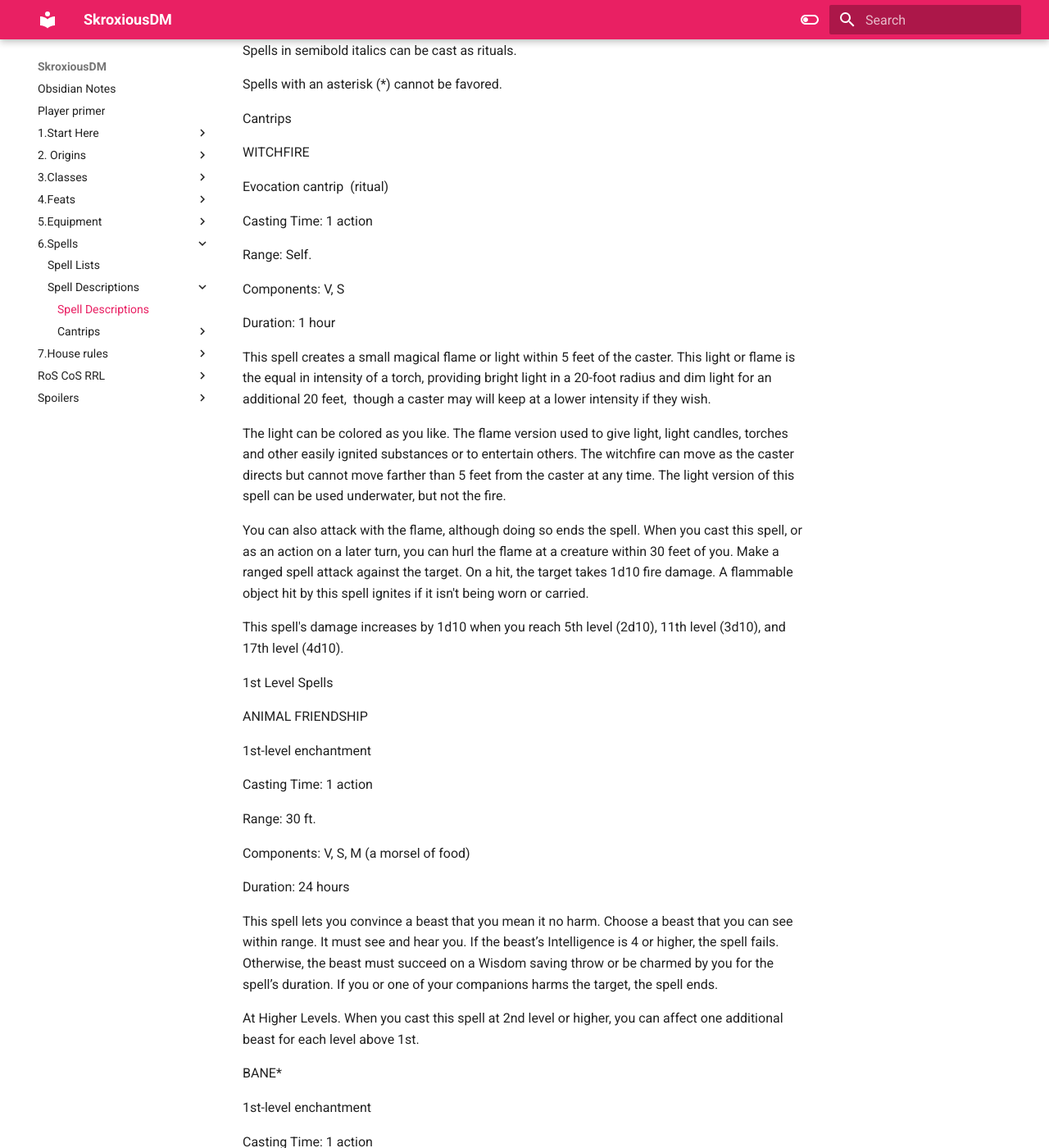
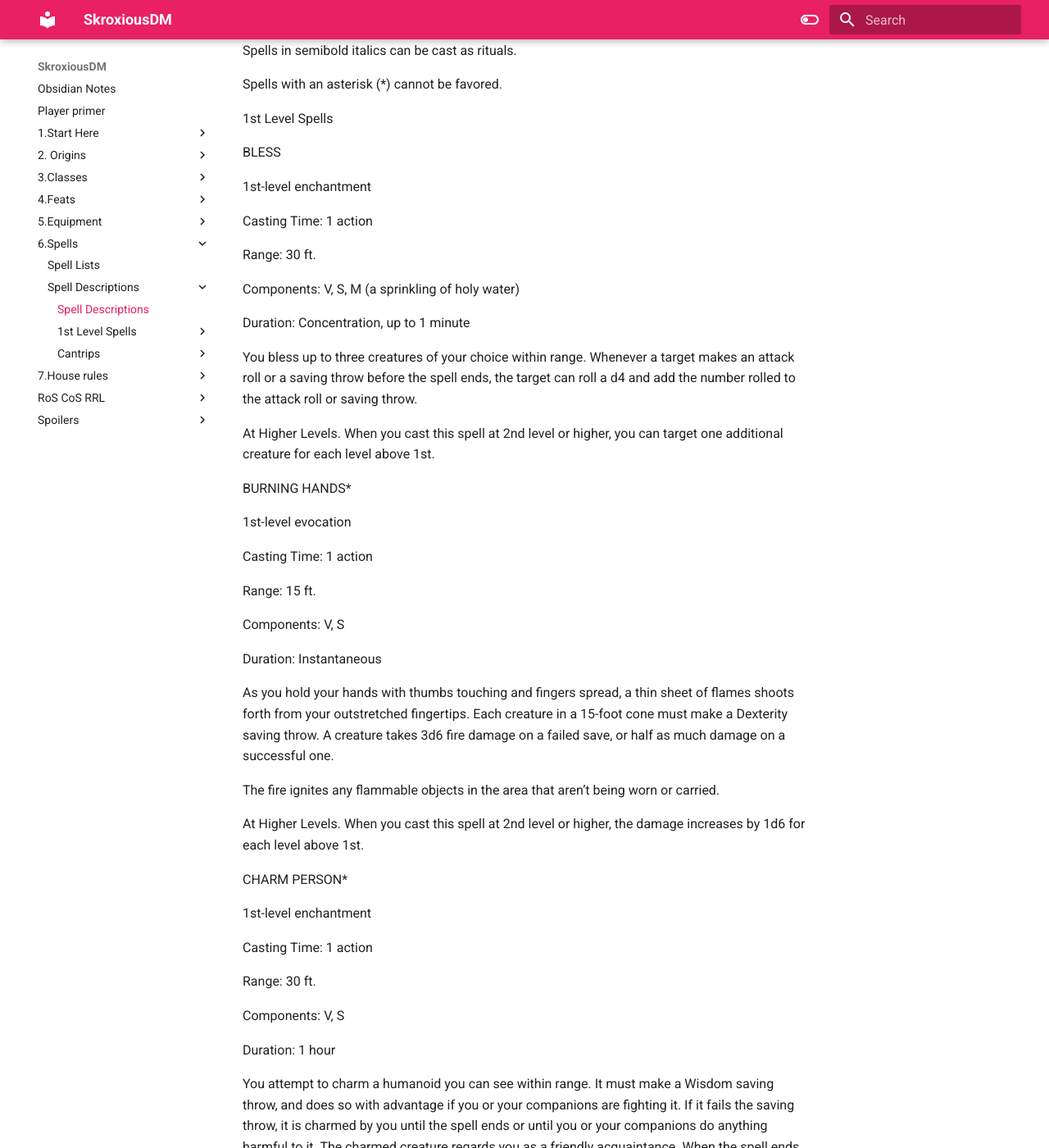
Before and after one commit to SkroxiousDM/SkroxiousDM, an MkDocs documentation site: the page built from docs/6.Spells/Spell Descriptions/Spell Descriptions.md, in a window 1280 px wide and 1400 px high, scrolled down 427 px. Shown: the whole window at 82% size. Built offline with MkDocs 1.6.1 and Material for MkDocs 9.7.7, drawn with Linux system fonts in a browser that asks for light colours; some of the changed text lies outside the part shown.

Commit message:
vault backup: 2023-10-29 23:20:42

```diff
--- a/docs/6.Spells/Spell Descriptions/Spell Descriptions.md
+++ b/docs/6.Spells/Spell Descriptions/Spell Descriptions.md
@@ -12,78 +12,9 @@ Spells in semibold italics can be cast as rituals.
 
 Spells with an asterisk (*) cannot be favored.
 
-Cantrips
-
-
-WITCHFIRE
-
-Evocation cantrip  (ritual)
-
-Casting Time: 1 action
-
-Range: Self.
-
-Components: V, S
-
-Duration: 1 hour
-
-This spell creates a small magical flame or light within 5 feet of the caster. This light or flame is the equal in intensity of a torch, providing bright light in a 20-foot radius and dim light for an additional 20 feet,  though a caster may will keep at a lower intensity if they wish.
-
-The light can be colored as you like. The flame version used to give light, light candles, torches and other easily ignited substances or to entertain others. The witchfire can move as the caster directs but cannot move farther than 5 feet from the caster at any time. The light version of this spell can be used underwater, but not the fire.
-
-You can also attack with the flame, although doing so ends the spell. When you cast this spell, or as an action on a later turn, you can hurl the flame at a creature within 30 feet of you. Make a ranged spell attack against the target. On a hit, the target takes 1d10 fire damage. A flammable object hit by this spell ignites if it isn't being worn or carried.
-
-This spell's damage increases by 1d10 when you reach 5th level (2d10), 11th level (3d10), and 17th level (4d10).
 
 1st Level Spells
 
-ANIMAL FRIENDSHIP
-
-1st-­level enchantment
-
-Casting Time: 1 action
-
-Range: 30 ft.
-
-Components: V, S, M (a morsel of food)
-
-Duration: 24 hours
-
-This spell lets you convince a beast that you mean it no harm. Choose a beast that you can see within range. It must see and hear you. If the beast’s Intelligence is 4 or higher, the spell fails. Otherwise, the beast must succeed on a Wisdom saving throw or be charmed by you for the spell’s duration. If you or one of your companions harms the target, the spell ends.
-
-At Higher Levels. When you cast this spell at 2nd level or higher, you can affect one additional beast for each level above 1st.
-
-BANE*
-
-1st-­level enchantment
-
-Casting Time: 1 action
-
-Range: 30 ft.
-
-Components: V, S, M (a drop of blood)
-
-Duration: Concentration, up to 1 minute
-
-Up to three creatures of your choice that you can see within range must make Charisma saving throws. Whenever a target that fails this saving throw makes an attack roll or a saving throw before the spell ends, the target must roll a d4 and subtract the number rolled from the attack roll or saving throw.
-
-At Higher Levels. When you cast this spell at 2nd level or higher, you can target one additional creature for each level above 1st.
-
-BLACK BOLT*
-
-1st-­level evocation
-
-Casting Time: 1 action
-
-Range: 120 ft.
-
-Components: V, S
-
-Duration: Concentration, up to 1 minute
-
-You summon some measure of the darkness that plagues your soul and send it outwards as a bolt of blackness at a creature within range. The creature must make a Dexterity saving throw or be restrained by the magic as it envelops them like shadowy tentacles. At the end of its turn, the creature can attempt a Strength saving throw to break free. If the creature’s size is larger than the caster’s it has advantage on the saving throw.
-
-At Higher Levels. When you cast this spell at 2nd level or higher, you can target one additional creature for each level above 1st.
 
 BLESS
 
```
Also changed, not shown: docs/6.Spells/Spell Descriptions/1st Level Spells/ANIMAL FRIENDSHIP.md (added, +10 -0 lines), docs/6.Spells/Spell Descriptions/1st Level Spells/BANE.md (added, +10 -0 lines).
